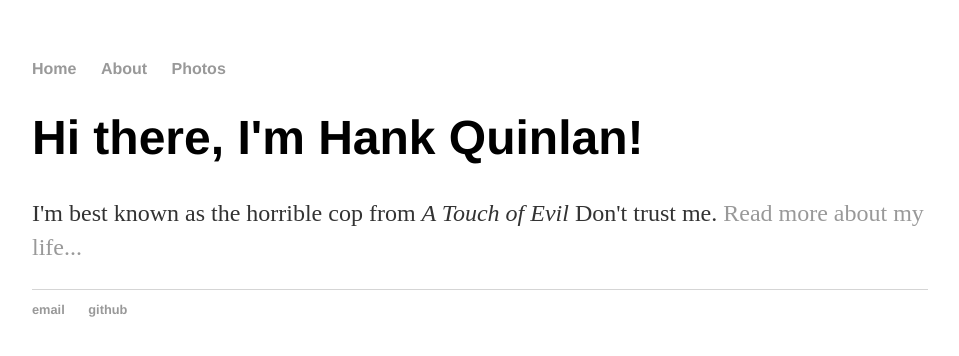
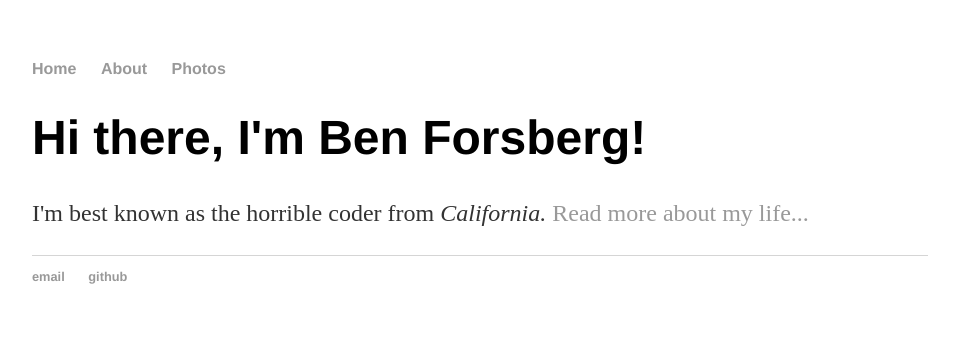
Before and after one commit to benforsberg/benforsberg.github.io, a Jekyll site: the page built from index.html, in a window 1280 px wide. Shown: the top 356 px of the page, without its empty margins (160-1119 px from the left). Built offline with Jekyll 4.4.1, drawn with Linux system fonts in a browser that asks for light colours.

Commit message:
Update index.html

```diff
--- a/index.html
+++ b/index.html
@@ -1,8 +1,8 @@
 ---
 layout: default
-title: Hank Quinlan, Horrible Cop
+title: Ben Forsberg, Horrible Coder
 ---
 <div class="blurb">
-	<h1>Hi there, I'm Hank Quinlan!</h1>
-	<p>I'm best known as the horrible cop from <em>A Touch of Evil</em> Don't trust me. <a href="/about">Read more about my life...</a></p>
+	<h1>Hi there, I'm Ben Forsberg!</h1>
+	<p>I'm best known as the horrible coder from <em>California.</em> <a href="/about">Read more about my life...</a></p>
 </div><!-- /.blurb -->
```
